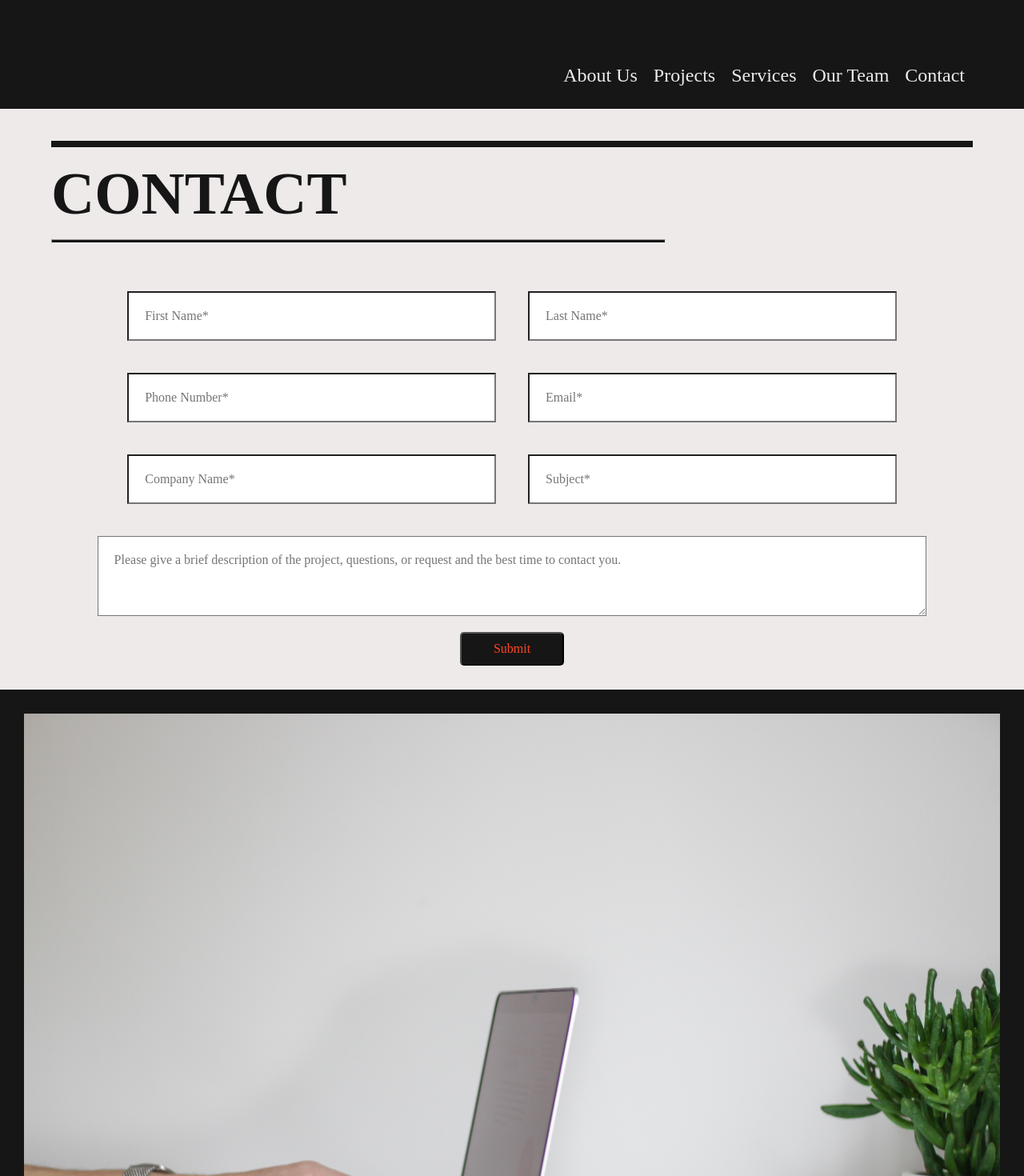
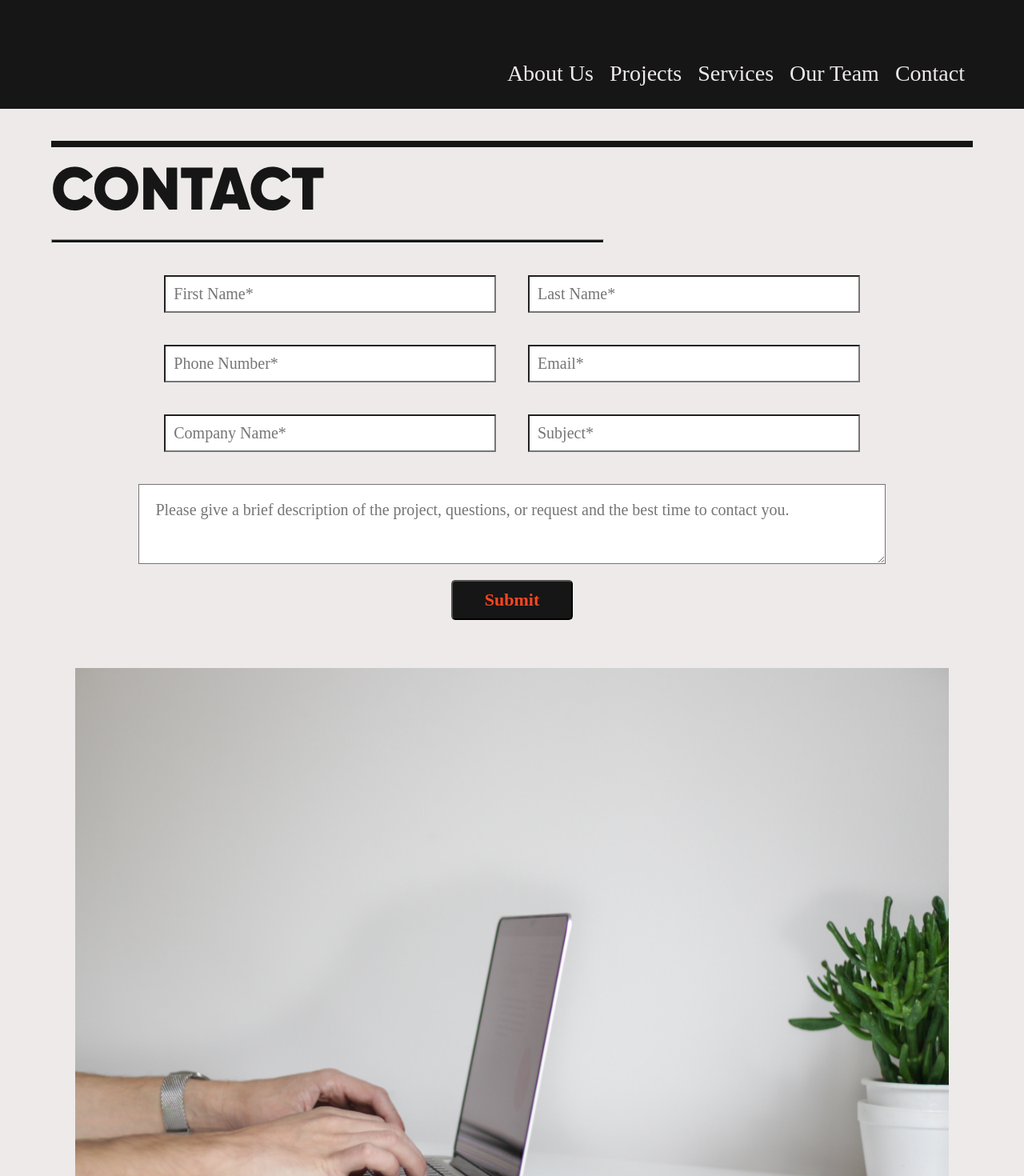
Before and after one commit to Md7113/Porter-LLC, a React (Create React App) app: page /contact in a window 1280 px wide. Shown: the top 1470 px of the page at 80% size. Built offline with nearby package versions, Linux system fonts and the light colour scheme; a web font is replaced by a local one.

Commit message:
fixed css for contact, projects, and servies pages

```diff
--- a/src/css/components/Footer.css
+++ b/src/css/components/Footer.css
@@ -4,6 +4,7 @@
 	justify-content: space-evenly;
     background-color: var(--porter_black);
 	padding:10px;
+	border-top: 3px solid var(--ebb_white);
 }
 .businessContactInfo div {
 	margin: 10px;
--- a/src/css/header/Header.css
+++ b/src/css/header/Header.css
@@ -37,7 +37,7 @@
 .navLink {
 	color: var(--ebb_white);
 	margin: 0px 10px;
-	font-size: 24px;
+	font-size: 28px;
 }
 .navLink:hover {
 	color: var(--red_orange);
@@ -69,6 +69,7 @@
 	}
 	.hamburger {
 		display: block;
+		margin-top: 25px;
 	}
 	.hamburger.active .bar:nth-child(2) {
 		opacity: 0;
--- a/src/css/pages/AboutUs.css
+++ b/src/css/pages/AboutUs.css
@@ -6,7 +6,7 @@
 
 .aboutUsPage h2 {
 	color: var(--porter_black);
-	font:var(--title_font);
+	font-family: var(--title_font);
 	font-size: 75px;
 	font-weight: 900;
 	border-top: 8px solid var(--porter_black);
@@ -14,13 +14,13 @@
 	padding-top: 20px;
 }
 .aboutUsPage hr {
-    width: 65%;
+    width: 60%;
     color: var(--porter_black);
     height: 5px;
     background-color: var(--porter_black);
 }
 .aboutContainer {
-	font-family: var(--text_font);
+	/* font-family: var(--text_font); */
 	padding-top: 30px;
 	line-height: 30px;
 	font-size: 20px;
@@ -48,3 +48,8 @@
 		order: 2;
 	}
 }
+@media screen and (max-width:465px){
+    .aboutUsPage h2 {
+        font-size: 45px;
+    }
+}
--- a/src/css/pages/AllProjects.css
+++ b/src/css/pages/AllProjects.css
@@ -3,7 +3,7 @@
     background-color: var(--porter_black);
 }
 .allProjectsContainer hr{
-	width: 65%;
+	width: 60%;
     color: var(--red_orange);
     height: 5px;
     margin-left: 5%;
@@ -11,7 +11,7 @@
 }
 .allProjectsContainer h2 {
 	color: var(--ebb_white);
-    font:var(--title_font);
+    font-family: var(--title_font);
 	font-size: 75px;
 	border-top: 8px solid var(--red_orange);
 	margin: 20px 5%;
--- a/src/css/pages/Contact.css
+++ b/src/css/pages/Contact.css
@@ -1,25 +1,22 @@
 .contactMe {
-	width: 100vw;
-	/* height: calc(100vh - 128px); */
-	/* height: 100%; */
+	height: calc(100vh - 225px);
 	background-color: var(--ebb_white);
-	padding: 40px 0;
+	padding: 50px 5%;
 }
 .contactMe h2 {
 	color: var(--porter_black);
-	font:var(--title_font);
+	font-family: var(--title_font);
 	font-size: 75px;
 	border-top: 8px solid var(--porter_black);
-	margin: 0 5% 20px;
 	font-weight: 900;
 	padding-top: 20px;
+	margin-bottom: 20px;
 }
 .contactMe hr{
 	width: 60%;
     color: var(--porter_black);
     height: 5px;
     background-color: var(--porter_black);
-	margin-left: 5%;
 }
 .contactMeContainer {
 	display: flex;
@@ -27,8 +24,7 @@
 }
 .contactBox {
 	width: 60%;
-	margin: 0 40px 0 5%;
-	padding-top: 40px;
+	padding-top: 20px;
 }
 .contactBox div {
 	display: flex;
@@ -37,9 +33,10 @@
 }
 .input {
 	background-color: white;
-	padding: 20px;
+	padding: 10px;
 	margin: 20px;
 	width: 40%;
+	font-size: 20px;
 }
 .input:focus {
 	outline: 2px solid var(--red_orange);
@@ -50,6 +47,7 @@
 	margin: 20px 86px;
 	height: 100px;
 	padding: 20px;
+	font-size: 20px;
 }
 .inputTextArea:focus {
 	outline: 2px solid var(--red_orange);
@@ -58,6 +56,8 @@
 	display: block;
 	padding: 10px 40px;
 	margin: 0 auto;
+	font-size: 22px;
+	font-weight: 700;
 	background-color: var(--porter_black);
 	color: var(--red_orange);
 	border-radius: 5px;
@@ -67,7 +67,7 @@
 	color: var(--porter_black);
 }
 .imgContactInfoContainer {
-	width: 30%;
+	width: 35%;
 	margin: auto;
 }
 .imgContactInfoContainer img {
@@ -103,7 +103,6 @@
 	min-width: 300px;
 	max-width: 1600px;
 	display: flex;
-	background-color: var(--porter_black);
 	flex-direction: column;
 	justify-content: center;
 	padding: 30px;
@@ -134,6 +133,9 @@
 		width: 90%;
 		margin: 20px;
 	}
+	.contactMe h2 {
+		font-size: 45px;
+	}
 }
 @media screen and (max-width: 445px){
 	.input {
--- a/src/css/pages/Services.css
+++ b/src/css/pages/Services.css
@@ -1,12 +1,12 @@
 .servicesContainer {
-    padding: min(30px, 5%);
+    padding: 50px 5%;
     background-color: var(--porter_black);
 }
 .servicesContainer hr {
-	width: 65%;
+	width: 60%;
     color: var(--red_orange);
     height: 5px;
-    margin-left: 5%;
+    margin-bottom:20px;
     background-color: var(--red_orange);
 }
 .servicesContainer h2 {
@@ -14,13 +14,13 @@
     font: var(--title_font);
     font-size: 75px;
 	border-top: 8px solid var(--red_orange);
-	margin: 20px 5%;
+	margin: 20px 0;
 	padding-top: 20px;
     font-weight: 900;
 }
 .allServices {
 	display: flex;
-	justify-content: center;
+	justify-content: space-between;
     flex-flow: row wrap;
 	background-color: var(--porter_black);
     align-content: space-around;
@@ -36,16 +36,26 @@
 }
 .serviceTitle {
     color: var(--ebb_white);
-    font-size: 32px;
-    margin: 20px;
+    font-size: 34px;
+    height: 74px;
+    margin-bottom: 10px;
     padding-bottom: 10px;
     font-weight: 700;
-    /* border-bottom: 3px solid var(--red_orange); */
+    text-align: center;
+    display: flex;
+    justify-content: center;
+    align-items: center;
 }
 .serviceDescription{
     border-top: 3px solid var(--red_orange);
     color: var(--ebb_white);
     line-height: 30px;
-    font-size: 20px;
+    font-size: 22px;
     padding-top: 10px;
 }
+
+@media screen and (max-width:465px){
+    .servicesContainer h2 {
+        font-size: 45px;
+    }
+}
```
